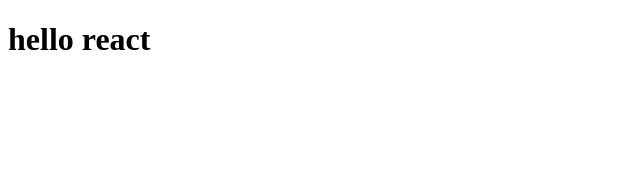
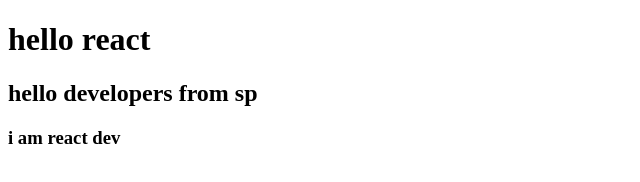
Before and after one commit to Sirishareddy03/git-merge, a plain HTML site: page index.html in a window 1280 px wide. Shown: the whole page, without its empty margins (0-640 px from the left). Drawn offline with Linux system fonts and the light colour scheme.

Commit message:
added a line by raju

```diff
--- a/index.html
+++ b/index.html
@@ -7,5 +7,7 @@
 </head>
 <body>
     <h1>hello react</h1>
+    <h2>hello developers from sp</h2>
+    <h3> i am react dev</h3>
 </body>
 </html>
```
